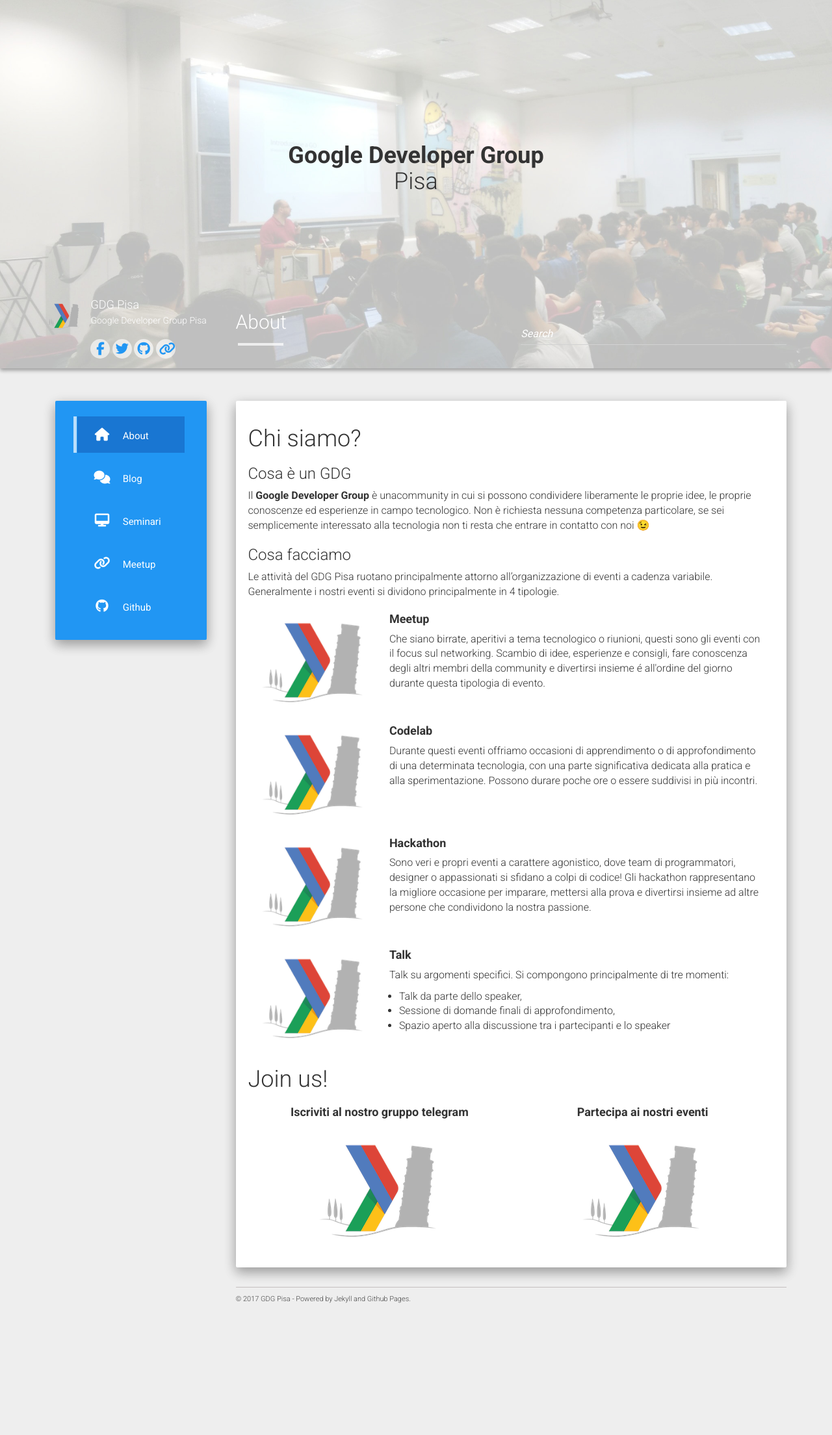
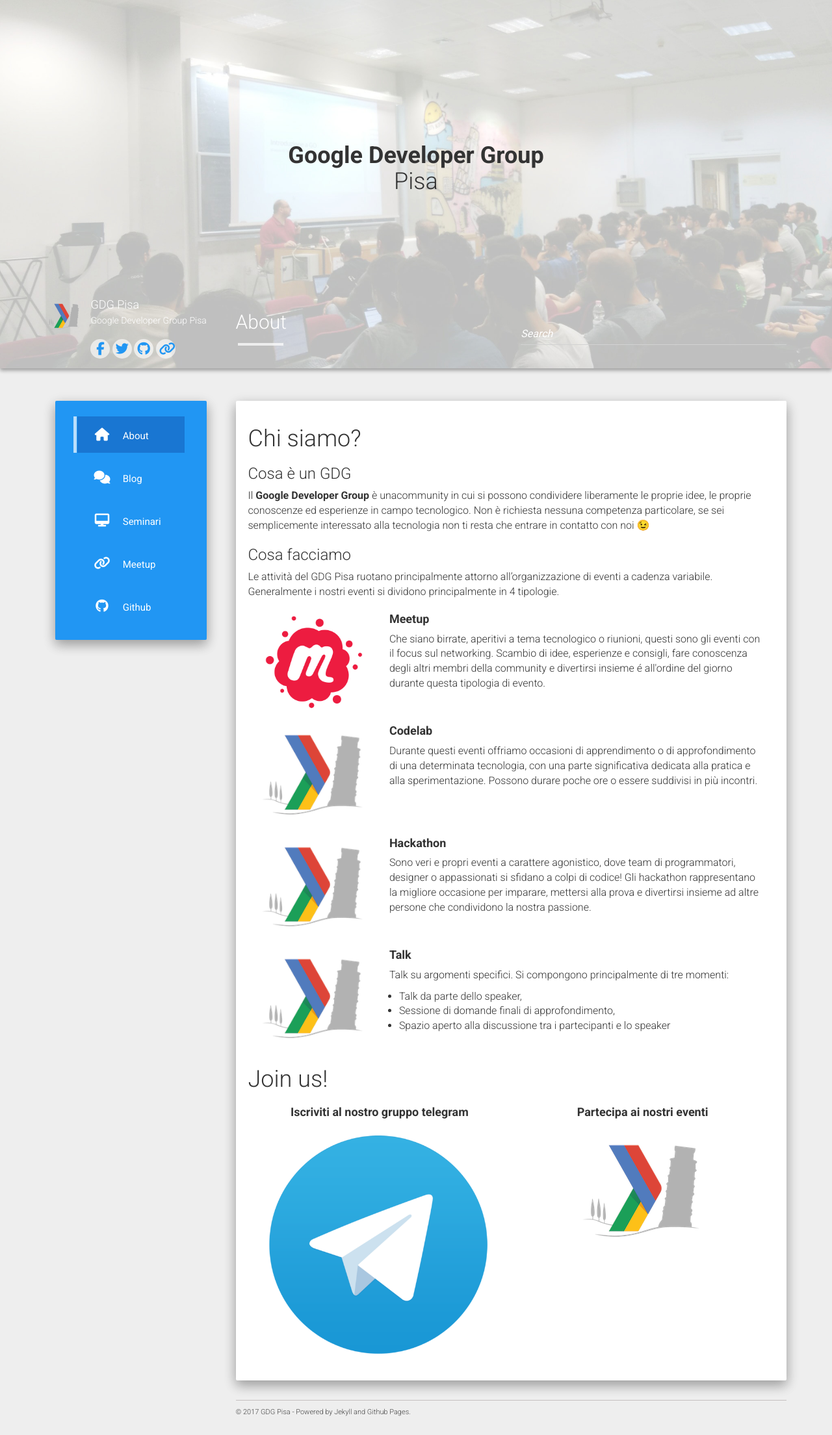
Before and after one commit to gdgpisa/gdgpisa.github.io, a Jekyll site: the page built from about.md, in a window 1280 px wide. Shown: the whole page at 65% size. Built offline with Jekyll 4.4.1, drawn with Linux system fonts in a browser that asks for light colours; nearby versions of some CDN libraries; before the commit the page ends 2035 px from its top, so only the background shows below that.

Commit message:
Update about.md

```diff
--- a/about.md
+++ b/about.md
@@ -23,7 +23,7 @@
 <div class="container-fluid">
     <div class="row">
         <div class="col-sm-3">
-            <img src="/static/img/avatar.png">
+            <img src="/static/img/meetup.png">
         </div>
         <div class="col-sm-9">
             <h4><strong>Meetup</strong></h4>
@@ -84,7 +84,7 @@
     <div class="row">
         <div class="col-sm-6 text-center center-block">
             <h4><strong>Iscriviti al nostro gruppo telegram</strong></h4>
-            <a href="http://google.it"><img class="center-block" src="/static/img/avatar.png"></a>
+            <a href="http://google.it"><img class="center-block" src="/static/img/Telegram_Messenger.png"></a>
         </div>
         <div class="col-sm-6 text-center">
             <h4><strong>Partecipa ai nostri eventi</strong></h4>
```
